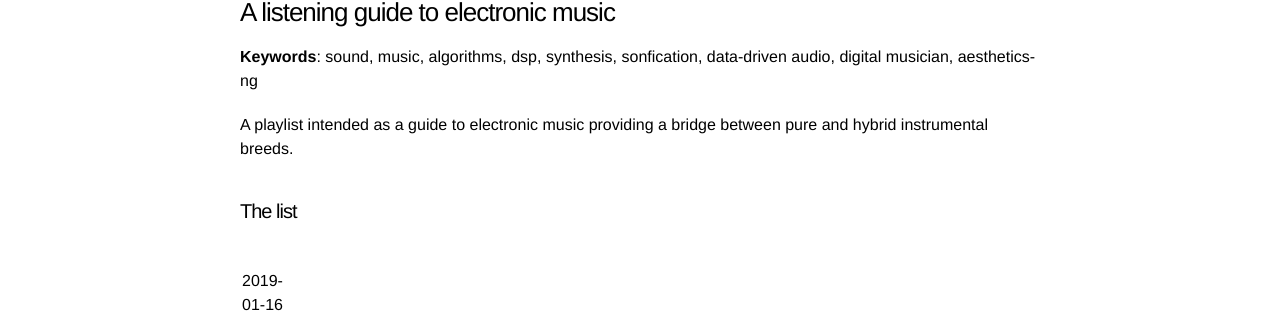
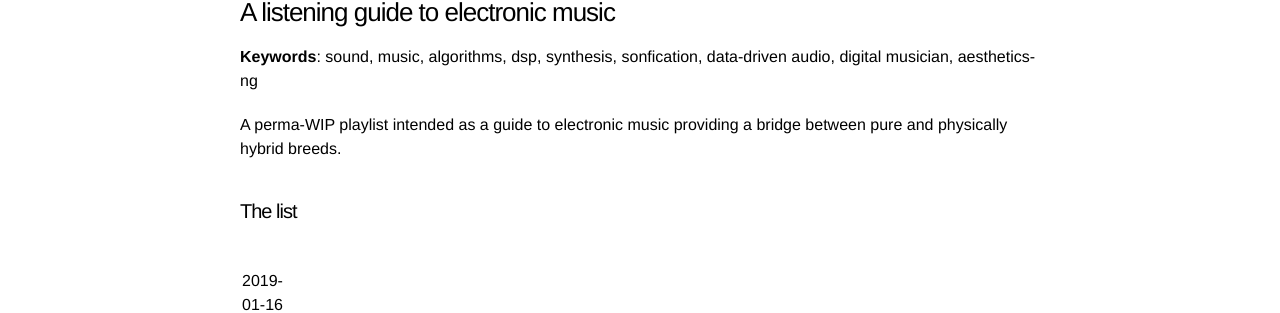
Before and after one commit to x75/x75.github.io, a Jekyll site: the page built from _posts/2019-01-16-electronic-music-listening.md, in a window 1280 px wide. Shown: the part 294-607 px from the top of the page. Built offline with Jekyll 4.4.1, drawn with Linux system fonts in a browser that asks for light colours; comment, search, counter and statistics services are not loaded.

Commit message:
electronic music listening guide text mod

```diff
--- a/_posts/2019-01-16-electronic-music-listening.md
+++ b/_posts/2019-01-16-electronic-music-listening.md
@@ -9,8 +9,8 @@ tags: sound music dsp synthesis sonfication data-driven-audio digital-musician a
 
 __Keywords__: sound, music, algorithms, dsp, synthesis, sonfication, data-driven audio, digital musician, aesthetics-ng
 
-A playlist intended as a guide to electronic music providing a bridge
-between pure and hybrid instrumental breeds.
+A perma-WIP playlist intended as a guide to electronic music providing
+a bridge between pure and physically hybrid breeds.
 
 #### The list
 
```
